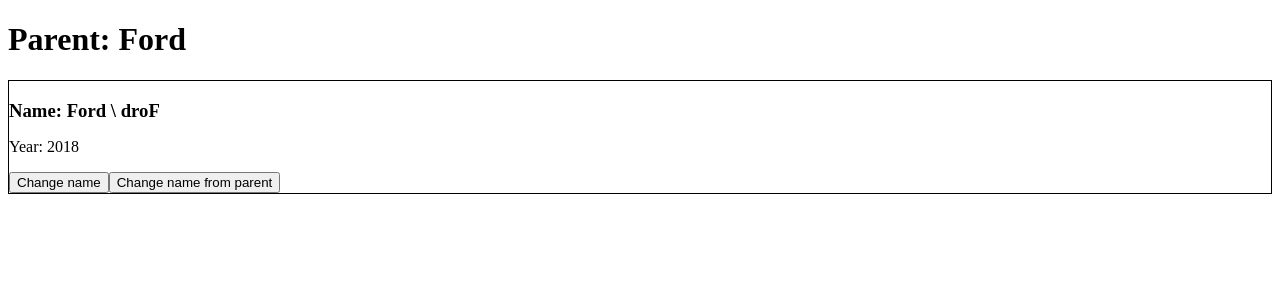
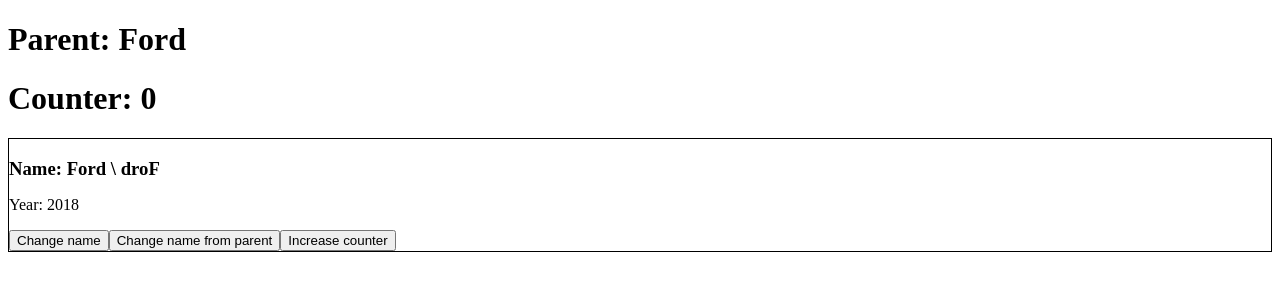
Before and after one commit to sochief/vue-app, a Vue app: page / in a window 1280 px wide. Shown: the top 300 px of the page. Built offline with nearby package versions, Linux system fonts and the light colour scheme.

Commit message:
Complicated way to connect to children between each other

```diff
--- a/src/App.vue
+++ b/src/App.vue
@@ -1,22 +1,27 @@
 <template>
   <div id="app">
     <h1>Parent: {{ carName }}</h1>
+    <app-counter :counter="counter"></app-counter>
     <app-car
       :carName="carName"
       :carYear="carYear"
       :changeFunc="changeNameToAudi"
+      :counter="counter"
       @nameChanged="carName = $event"
+      @counterUpdated="counter = $event"
     ></app-car>
   </div>
 </template>
 
 <script>
 import Car from "./Car.vue";
+import Counter from "./Counter.vue";
 export default {
   data() {
     return {
       carName: "Ford",
       carYear: 2018,
+      counter: 0,
     };
   },
   methods: {
@@ -26,6 +31,7 @@
   },
   components: {
     appCar: Car,
+    appCounter: Counter,
   },
 };
 </script>
--- a/src/Car.vue
+++ b/src/Car.vue
@@ -4,6 +4,7 @@
     <p>Year: {{ carYear }}</p>
     <button @click="changeName">Change name</button>
     <button @click="changeFunc()">Change name from parent</button>
+    <button @click="updateCounter">Increase counter</button>
   </div>
 </template>
 
@@ -16,11 +17,15 @@
     },
     carYear: Number,
     changeFunc: Function,
+    counter: Number,
   },
   methods: {
     changeName() {
       this.carName = "Mazda";
       this.$emit("nameChanged", this.carName);
+    },
+    updateCounter() {
+      this.$emit("counterUpdated", this.counter + 1);
     },
   },
   computed: {
--- /dev/null
+++ b/src/Counter.vue
@@ -0,0 +1,10 @@
+<template>
+  <h1>Counter: {{ counter }}</h1>
+</template>
+
+
+<script>
+export default {
+  props: ["counter"],
+};
+</script>
--- a/src/main.js
+++ b/src/main.js
@@ -8,3 +8,5 @@
   el: '#app',
   render: h => h(App)
 })
+
+export const eventEmitter = new Vue()
```
